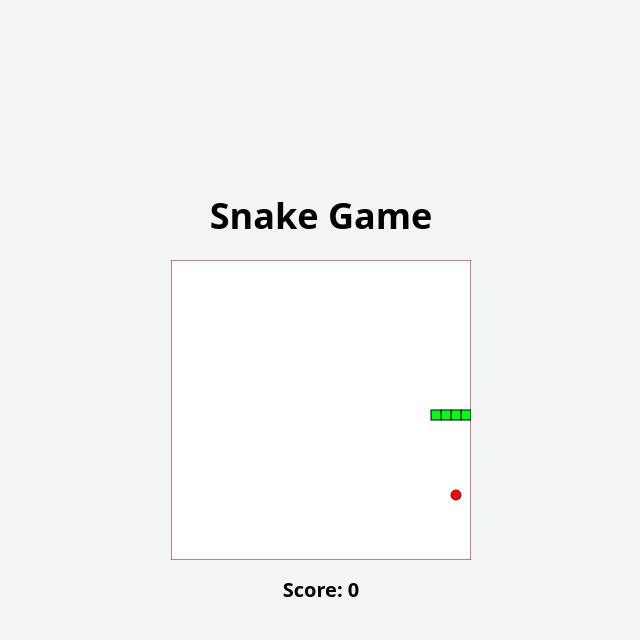
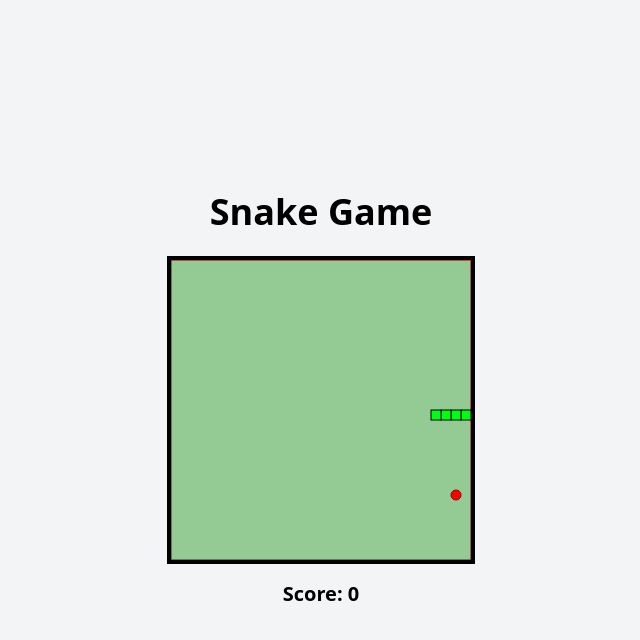
Before and after one commit to julienyassef/snake-s-game, a React (Create React App) app: page / in a window 1280 px wide. Both pictures are taken after a click on the button "Démarrer la Partie". Shown: the top 640 px of the page, without its empty margins (319-959 px from the left). Built offline with nearby package versions, Linux system fonts and the light colour scheme.

Commit message:
modif color et border canvas

```diff
--- a/src/components/GameBoard/GameBoard.tsx
+++ b/src/components/GameBoard/GameBoard.tsx
@@ -123,9 +123,10 @@ const GameBoard: React.FC<GameBoardProps> = ({
     // Intervalle pour rafraîchir le canvas toutes les 100ms
     const interval = setInterval(() => {
       if (!stopGame) {
-        ctx.fillStyle = 'white';
+        ctx.fillStyle = '#94CA94';
         ctx.fillRect(0, 0, canvasSize, canvasSize); // Efface le canvas en le remplissant de blanc
         ctx.strokeRect(0, 0, canvasSize, canvasSize); // Trace un contour autour du canvas
+
 
         faireAvancerSerpent(); // Déplace le serpent d'une étape
         drawSnake(ctx, snake); // Dessine le serpent sur le canvas
@@ -145,10 +146,16 @@ const GameBoard: React.FC<GameBoardProps> = ({
 
   // Retourne l'élément canvas où le jeu est rendu
   return (
-    <div className="flex justify-center items-center ">
-      <canvas ref={canvasRef} width={canvasSize} height={canvasSize} className="" ></canvas>
+    <div className="flex justify-center items-center">
+      <canvas
+        ref={canvasRef}
+        width={canvasSize}
+        height={canvasSize}
+        className="bg-[#94CA94] border-4 border-black"
+      ></canvas>
     </div>
   );
+
 };
 
 export default GameBoard;
```
